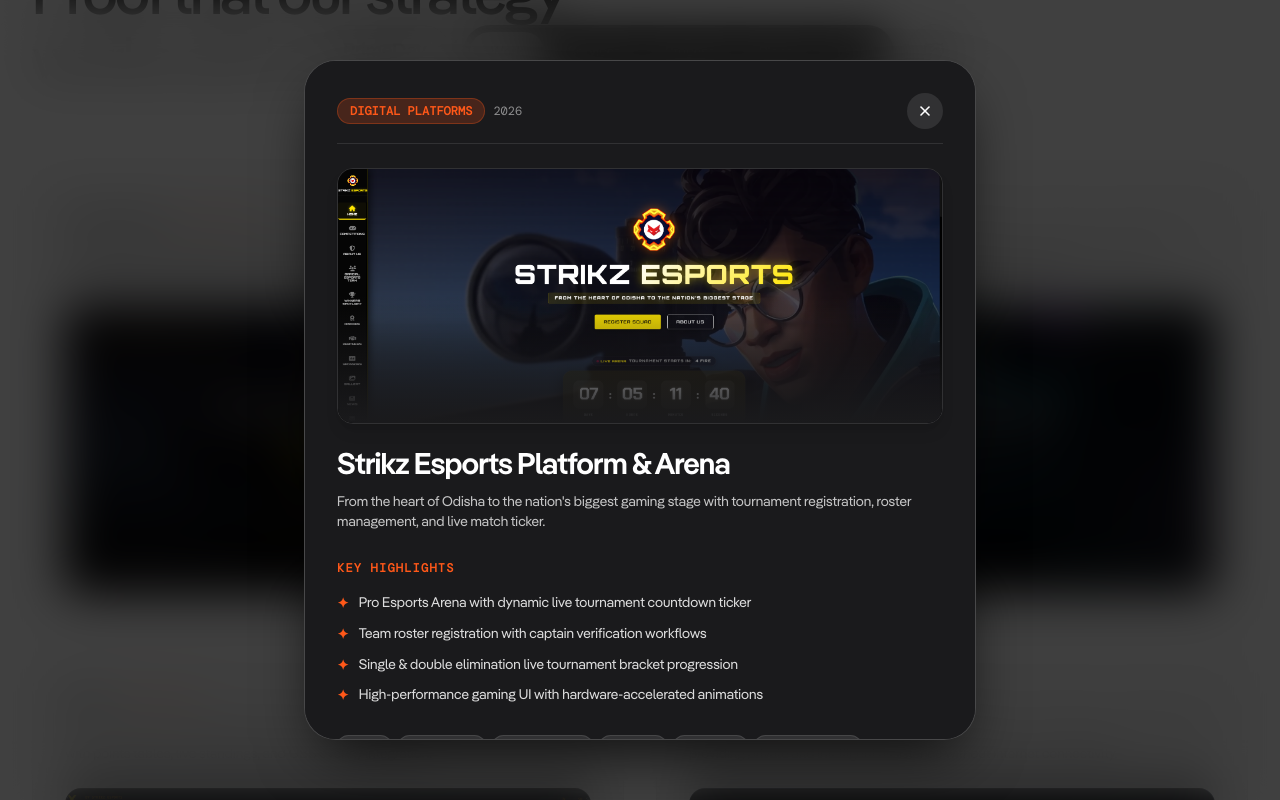
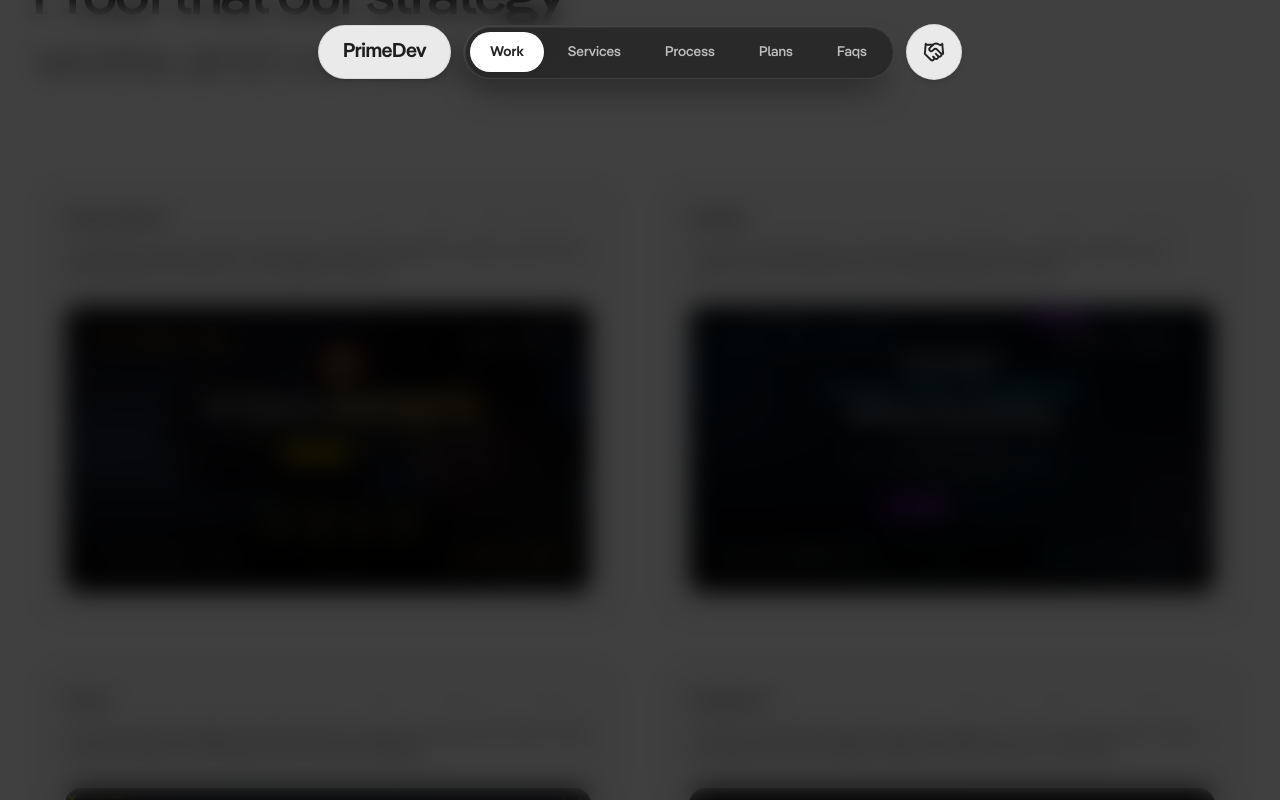
Before and after one commit to shakti69/PrimeDev, a React (Vite) app: page / in a window 1280 px wide. Both pictures are taken after a click on the element 328 px from the left and 2228 px from the top of the page. Shown: the part 1828-2628 px from the top of the page. Built offline with nearby package versions, Linux system fonts and the light colour scheme.

Commit message:
Remove source code repo button and enhance trust details on project view

```diff
--- a/src/components/home/SelectedWorkBrix.tsx
+++ b/src/components/home/SelectedWorkBrix.tsx
@@ -1,5 +1,4 @@
 import React, { useState, useEffect } from 'react';
-import { createPortal } from 'react-dom';
 import { motion, AnimatePresence } from 'framer-motion';
 import { useRouter } from '../../context/RouterContext';
 import { PROJECTS_LIST, type ProjectDetail } from '../../data/projectsData';
@@ -25,11 +24,11 @@
 
 export const SelectedWorkBrix: React.FC = () => {
   const { navigate } = useRouter();
-  const [selectedProject, setSelectedProject] = useState<ProjectDetail | null>(null);
+  const [activeModalProject, setActiveModalProject] = useState<ProjectDetail | null>(null);
 
-  // Lock body scroll when modal is active
+  // Lock body scroll when modal is open
   useEffect(() => {
-    if (selectedProject) {
+    if (activeModalProject) {
       document.body.style.overflow = 'hidden';
     } else {
       document.body.style.overflow = '';
@@ -37,18 +36,18 @@
     return () => {
       document.body.style.overflow = '';
     };
-  }, [selectedProject]);
+  }, [activeModalProject]);
 
   // Handle ESC key to close modal
   useEffect(() => {
     const handleKeyDown = (e: KeyboardEvent) => {
-      if (e.key === 'Escape' && selectedProject) {
-        setSelectedProject(null);
+      if (e.key === 'Escape' && activeModalProject) {
+        setActiveModalProject(null);
       }
     };
     window.addEventListener('keydown', handleKeyDown);
     return () => window.removeEventListener('keydown', handleKeyDown);
-  }, [selectedProject]);
+  }, [activeModalProject]);
 
   const projects: ProjectItem[] = [
     {
@@ -192,7 +191,7 @@
   const handleCardClick = (projectId: string) => {
     const detail = PROJECTS_LIST.find((p) => p.id === projectId || p.slug === projectId);
     if (detail) {
-      setSelectedProject(detail);
+      setActiveModalProject(detail);
     }
   };
 
@@ -213,7 +212,7 @@
               SELECTED WORK
             </span>
             <span className="text-[11px] font-mono px-2.5 py-0.5 rounded-full bg-[#F4F4F6] text-[#666666] border border-black/5">
-              Click any project for brief overview
+              Click any project to view details
             </span>
           </div>
           <h2
@@ -248,9 +247,8 @@
                 <div className="flex items-center justify-between gap-2 flex-wrap">
                   <span className="text-xs font-bold uppercase tracking-wider text-[#242424] group-hover:text-[#FF5819] transition-colors duration-200 flex items-center gap-1.5">
                     <span>{project.client}</span>
-                    <span className="text-[11px] text-[#FF5819] font-semibold flex items-center gap-0.5 opacity-80 group-hover:opacity-100 transition-opacity">
-                      <span>• Quick View</span>
-                      <span>→</span>
+                    <span className="text-[10px] text-[#FF5819] opacity-0 group-hover:opacity-100 transition-opacity font-normal">
+                      → Click for details
                     </span>
                   </span>
                   <span className="text-[11px] font-mono text-[#888888] px-2.5 py-0.5 rounded-full bg-white border border-black/[0.04] shadow-xs group-hover:border-[#FF5819]/30 transition-colors">
@@ -333,108 +331,144 @@
       </div>
 
       {/* =========================================================================
-          BRIEF POPUP MODAL WITH INTENSE BACKGROUND BLUR (PORTAL TO BODY)
+          INTERACTIVE PROJECT DETAIL MODAL / CASE STUDY VIEWER
           ========================================================================= */}
-      {typeof document !== 'undefined' && createPortal(
       <AnimatePresence>
-          {selectedProject && (
+        {activeModalProject && (
           <div
             role="dialog"
             aria-modal="true"
-              className="fixed inset-0 z-[9999] flex items-center justify-center p-4 sm:p-6"
+            className="fixed inset-0 z-50 flex items-center justify-center p-4 sm:p-6 md:p-10"
           >
-              {/* Blurred Backdrop */}
+            {/* Backdrop */}
             <motion.div
               initial={{ opacity: 0 }}
               animate={{ opacity: 1 }}
               exit={{ opacity: 0 }}
               transition={{ duration: 0.25 }}
-                onClick={() => setSelectedProject(null)}
-                className="fixed inset-0 bg-black/75 backdrop-blur-xl cursor-pointer"
+              onClick={() => setActiveModalProject(null)}
+              className="fixed inset-0 bg-black/75 backdrop-blur-md"
               aria-hidden="true"
             />
 
-              {/* Brief Glass Card */}
+            {/* Modal Card */}
             <motion.div
-                initial={{ opacity: 0, scale: 0.92, y: 20 }}
+              initial={{ opacity: 0, scale: 0.94, y: 25 }}
               animate={{ opacity: 1, scale: 1, y: 0 }}
-                exit={{ opacity: 0, scale: 0.92, y: 20 }}
-                transition={{ duration: 0.3, ease: [0.16, 1, 0.3, 1] }}
-                className="relative w-full max-w-2xl bg-[#1A1A1C] text-white rounded-[32px] border border-white/20 p-6 sm:p-8 shadow-[0_25px_60px_-15px_rgba(0,0,0,0.8)] z-10 max-h-[85vh] overflow-y-auto custom-scrollbar flex flex-col gap-6"
+              exit={{ opacity: 0, scale: 0.94, y: 25 }}
+              transition={{ duration: 0.35, ease: [0.16, 1, 0.3, 1] }}
+              className="relative w-full max-w-4xl max-h-[90vh] overflow-y-auto bg-[#1A1A1A] text-white rounded-[32px] sm:rounded-[40px] border border-white/15 shadow-2xl z-10 p-6 sm:p-10 flex flex-col gap-8 custom-scrollbar"
             >
-                {/* Header Bar */}
-                <div className="flex items-center justify-between gap-3 border-b border-white/10 pb-3.5">
-                  <div className="flex items-center gap-2">
+              {/* Top Bar: Category / Status & Close Button */}
+              <div className="flex items-center justify-between gap-4 border-b border-white/10 pb-4">
+                <div className="flex items-center gap-2.5 flex-wrap">
                   <span className="px-3 py-1 rounded-full bg-[#FF5819]/20 text-[#FF5819] border border-[#FF5819]/30 text-xs font-mono font-bold uppercase">
-                      {selectedProject.category}
+                    {activeModalProject.category}
+                  </span>
+                  <span className="px-2.5 py-0.5 rounded-full bg-emerald-500/15 text-emerald-400 border border-emerald-500/30 text-xs font-mono flex items-center gap-1.5">
+                    <span className="w-1.5 h-1.5 rounded-full bg-emerald-400 animate-pulse" />
+                    {activeModalProject.status}
                   </span>
                   <span className="text-xs text-white/50 font-mono">
-                      {selectedProject.timeframe}
+                    {activeModalProject.timeframe}
                   </span>
                 </div>
 
                 <button
-                    onClick={() => setSelectedProject(null)}
-                    className="w-9 h-9 rounded-full bg-white/10 hover:bg-white/20 text-white flex items-center justify-center transition-colors cursor-pointer shrink-0"
+                  onClick={() => setActiveModalProject(null)}
+                  className="w-10 h-10 rounded-full bg-white/10 hover:bg-white/20 text-white flex items-center justify-center transition-colors cursor-pointer shrink-0"
                   aria-label="Close modal"
                 >
-                    <svg width="16" height="16" viewBox="0 0 24 24" fill="none" stroke="currentColor" strokeWidth="2.4" strokeLinecap="round" strokeLinejoin="round">
+                  <svg width="18" height="18" viewBox="0 0 24 24" fill="none" stroke="currentColor" strokeWidth="2.4" strokeLinecap="round" strokeLinejoin="round">
                     <line x1="18" y1="6" x2="6" y2="18" />
                     <line x1="6" y1="6" x2="18" y2="18" />
                   </svg>
                 </button>
               </div>
 
-                {/* Visual Banner Preview */}
-                {selectedProject.imageUrl && (
-                  <div className="w-full h-48 sm:h-64 rounded-2xl overflow-hidden relative border border-white/10 shadow-lg shrink-0">
+              {/* Banner Image Preview */}
+              {activeModalProject.imageUrl && (
+                <div className="w-full h-64 sm:h-80 rounded-2xl overflow-hidden relative border border-white/10 shadow-lg shrink-0">
                   <img
-                      src={selectedProject.imageUrl}
-                      alt={selectedProject.title}
+                    src={activeModalProject.imageUrl}
+                    alt={activeModalProject.title}
                     className="w-full h-full object-cover object-top"
                   />
-                    <div className="absolute inset-0 bg-gradient-to-t from-[#1A1A1C] via-transparent to-transparent pointer-events-none" />
+                  <div className="absolute inset-0 bg-gradient-to-t from-[#1A1A1A] via-transparent to-transparent pointer-events-none" />
                 </div>
               )}
 
               {/* Title & Tagline */}
-                <div className="space-y-2">
+              <div className="space-y-3">
                 <h3
                   style={{
                     fontFamily: '"Pangea Afrikan Trial", "Suisse Int\'l", sans-serif',
                     letterSpacing: '-0.03em',
                   }}
-                    className="text-2xl sm:text-3xl font-extrabold text-white tracking-tight leading-snug"
+                  className="text-2xl sm:text-4xl font-extrabold text-white tracking-tight leading-tight"
                 >
-                    {selectedProject.title}
+                  {activeModalProject.title}
                 </h3>
-                  <p className="text-xs sm:text-sm text-white/75 leading-relaxed">
-                    {selectedProject.tagline}
+                <p className="text-sm sm:text-base text-white/80 leading-relaxed">
+                  {activeModalProject.tagline}
                 </p>
               </div>
 
-                {/* Brief Highlights */}
-                <div className="space-y-3">
-                  <span className="text-xs font-bold text-[#FF5819] uppercase tracking-widest font-mono">
-                    Key Highlights
+              {/* 2-Column Challenge & Solution Details */}
+              <div className="grid grid-cols-1 md:grid-cols-2 gap-6">
+                <div className="p-5 sm:p-6 rounded-2xl bg-white/[0.04] border border-white/10 space-y-2.5">
+                  <span className="text-xs font-mono font-bold text-[#FF5819] uppercase tracking-wider flex items-center gap-1.5">
+                    <span>01</span>
+                    <span>The Challenge</span>
                   </span>
-                  <div className="space-y-2">
-                    {selectedProject.keyFeatures.slice(0, 4).map((feat, idx) => (
-                      <div key={idx} className="flex items-start gap-2.5 text-xs sm:text-sm text-white/85">
-                        <span className="text-[#FF5819] font-bold shrink-0 mt-0.5">✦</span>
-                        <span className="leading-relaxed">{feat}</span>
+                  <p className="text-xs sm:text-sm text-white/75 leading-relaxed">
+                    {activeModalProject.challenge}
+                  </p>
+                </div>
+
+                <div className="p-5 sm:p-6 rounded-2xl bg-white/[0.04] border border-white/10 space-y-2.5">
+                  <span className="text-xs font-mono font-bold text-emerald-400 uppercase tracking-wider flex items-center gap-1.5">
+                    <span>02</span>
+                    <span>The Solution</span>
+                  </span>
+                  <p className="text-xs sm:text-sm text-white/75 leading-relaxed">
+                    {activeModalProject.solution}
+                  </p>
+                </div>
+              </div>
+
+              {/* Key Features */}
+              <div className="space-y-4">
+                <h4 className="text-sm sm:text-base font-bold text-white uppercase tracking-wider font-mono">
+                  Key Implemented Features
+                </h4>
+                <div className="grid grid-cols-1 sm:grid-cols-2 gap-3">
+                  {activeModalProject.keyFeatures.map((feat, idx) => (
+                    <div
+                      key={idx}
+                      className="p-3.5 rounded-xl bg-white/[0.03] border border-white/10 flex items-start gap-3"
+                    >
+                      <span className="w-5 h-5 rounded-full bg-[#FF5819]/20 text-[#FF5819] flex items-center justify-center text-xs font-bold shrink-0 mt-0.5">
+                        ✓
+                      </span>
+                      <span className="text-xs sm:text-sm text-white/85 leading-relaxed">
+                        {feat}
+                      </span>
                     </div>
                   ))}
                 </div>
               </div>
 
-                {/* Tech Stack Chips */}
-                <div className="space-y-2 pt-1">
-                  <div className="flex flex-wrap gap-1.5">
-                    {selectedProject.techStack.map((tech) => (
+              {/* Tech Stack Pills */}
+              <div className="space-y-3">
+                <h4 className="text-xs font-bold text-white/60 uppercase tracking-widest font-mono">
+                  Technologies Utilized
+                </h4>
+                <div className="flex flex-wrap gap-2">
+                  {activeModalProject.techStack.map((tech) => (
                     <span
                       key={tech}
-                        className="px-2.5 py-0.5 rounded-full bg-white/10 border border-white/10 text-[11px] font-mono text-white/85"
+                      className="px-3 py-1 rounded-full bg-white/10 border border-white/15 text-xs font-mono text-white/90"
                     >
                       {tech}
                     </span>
@@ -442,18 +476,32 @@
                 </div>
               </div>
 
-                {/* Bottom CTA: Discuss Similar Project */}
-                <div className="pt-3 border-t border-white/10 flex items-center justify-end gap-3">
+              {/* Bottom CTAs: Open Case Study & Discuss */}
+              <div className="pt-4 border-t border-white/10 flex flex-col sm:flex-row items-center justify-between gap-3">
                 <button
                   onClick={() => {
-                      setSelectedProject(null);
+                    const slug = activeModalProject.slug;
+                    setActiveModalProject(null);
+                    navigate('project-detail', slug);
+                  }}
+                  className="btn-sheen w-full sm:w-auto px-6 h-[48px] rounded-full bg-white text-[#1E1E1E] font-semibold text-xs sm:text-sm inline-flex items-center justify-center gap-2 hover:bg-zinc-200 transition-all cursor-pointer select-none shadow-md"
+                >
+                  <span>Open Full Case Study Page</span>
+                  <svg width="15" height="15" viewBox="0 0 24 24" fill="none" stroke="currentColor" strokeWidth="2.2" strokeLinecap="round" strokeLinejoin="round">
+                    <path d="M7 17L17 7M17 7H7M17 7V17" />
+                  </svg>
+                </button>
+
+                <button
+                  onClick={() => {
+                    setActiveModalProject(null);
                     navigate('book');
                   }}
                   style={{
                     backgroundColor: '#FF5819',
                     boxShadow: '0 4px 14px rgba(255,88,25,0.4)',
                   }}
-                    className="btn-sheen w-full sm:w-auto px-7 h-[46px] rounded-full text-white font-semibold text-xs sm:text-sm inline-flex items-center justify-center gap-2 hover:scale-105 active:scale-95 transition-all cursor-pointer select-none"
+                  className="btn-sheen w-full sm:w-auto px-6 h-[48px] rounded-full text-white font-semibold text-xs sm:text-sm inline-flex items-center justify-center gap-2 hover:scale-105 active:scale-95 transition-all cursor-pointer select-none"
                 >
                   <span>Discuss Similar Project</span>
                   <svg width="15" height="15" viewBox="0 0 24 24" fill="none" stroke="currentColor" strokeWidth="2.2" strokeLinecap="round" strokeLinejoin="round">
@@ -466,9 +514,7 @@
             </motion.div>
           </div>
         )}
-        </AnimatePresence>,
-        document.body
-      )}
+      </AnimatePresence>
     </section>
   );
 };
--- a/src/utils/routeUtils.ts
+++ b/src/utils/routeUtils.ts
@@ -33,9 +33,6 @@
     if (sub) return { page: 'project-detail', param: sub };
     return { page: 'work' };
   }
-  if (main === 'project-detail' || main === 'project') {
-    return { page: 'project-detail', param: sub };
-  }
   if (main === 'contact') return { page: 'book' };
 
   return { page: 'home' };
```
Also changed, not shown: src/pages/ProjectDetailPage.tsx (+15 -18 lines). Lines whose indentation alone changed are shown as unchanged.
